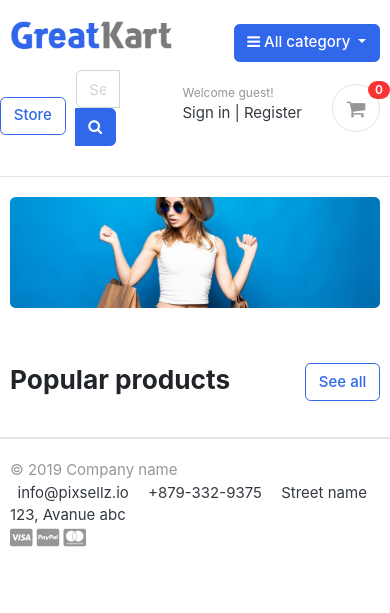
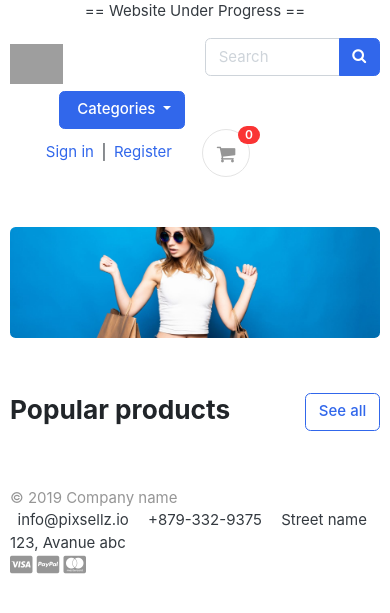
Before and after one commit to Umer-Ishtiaq-4/ecommerce-app, a Django app: page / in a window 390 px wide. Shown: the top 613 px of the page. Run offline with Django 3.2, Linux system fonts and the light colour scheme; data that the repository does not hold is empty; some libraries are stand-ins or nearby versions; some web fonts are replaced; grey boxes are pictures that could not be loaded.

Commit message:
Header Updated

```diff
--- a/greatkart/static/css/custom.css
+++ b/greatkart/static/css/custom.css
@@ -1,3 +1,4 @@
+
 /* Hide Radio button */
 .rate > input{
   display: none;
--- a/greatkart/static/css/responsive.css
+++ b/greatkart/static/css/responsive.css
@@ -3,6 +3,7 @@
 }
 
 @media (max-width: 1200px) {
+
   /* tablet devices */
 }
 @media (max-width: 992px) {
--- a/templates/base.html
+++ b/templates/base.html
@@ -1,6 +1,7 @@
 {% load static %}
 <!DOCTYPE HTML>
 <html lang="en">
+
 <head>
   <meta charset="utf-8">
   <meta http-equiv="pragma" content="no-cache" />
@@ -16,18 +17,19 @@
 
   <!-- Bootstrap4 files-->
   <script src="{% static 'js/bootstrap.bundle.min.js' %}" type="text/javascript"></script>
-<link href="{% static 'css/bootstrap.css' %}" rel="stylesheet" type="text/css"/>
+  <link href="{% static 'css/bootstrap.css' %}" rel="stylesheet" type="text/css" />
 
   <!-- Font awesome 5 -->
   <link href="{% static 'fonts/fontawesome/css/all.min.css' %}" type="text/css" rel="stylesheet">
 
   <!-- custom style -->
-<link href="{% static 'css/ui.css' %}" rel="stylesheet" type="text/css"/>
+  <link href="{% static 'css/ui.css' %}" rel="stylesheet" type="text/css" />
   <link href="{% static 'css/responsive.css' %}" rel="stylesheet" media="only screen and (max-width: 1200px)" />
 
-<link href="{% static 'css/custom.css' %}" rel="stylesheet" type="text/css"/>
+  <link href="{% static 'css/custom.css' %}" rel="stylesheet" type="text/css" />
   <link rel="stylesheet" href="https://cdnjs.cloudflare.com/ajax/libs/font-awesome/4.7.0/css/font-awesome.min.css">
 
+  <link rel="stylesheet" href="{% static 'css/new_custom.css' %}">
   <!-- custom javascript -->
   <script src="{% static 'js/script.js' %}" type="text/javascript"></script>
   <script src="https://ajax.googleapis.com/ajax/libs/jquery/3.5.1/jquery.min.js"></script>
@@ -35,13 +37,14 @@
 
 
   <!-- PayPal Script -->
-<script src="https://www.paypal.com/sdk/js?client-id=AVBSMqNtoZ1IUO6lrSe6-vm9AIV1ZKN8CgXu_nINRs80xELRs650mh3yR62groIUg-GCe59Od_EFOG6O&currency=USD"></script>
+  <script
+    src="https://www.paypal.com/sdk/js?client-id=AVBSMqNtoZ1IUO6lrSe6-vm9AIV1ZKN8CgXu_nINRs80xELRs650mh3yR62groIUg-GCe59Od_EFOG6O&currency=USD"></script>
 
   <script type="text/javascript">
     /// some script
 
     // jquery ready start
-$(document).ready(function() {
+    $(document).ready(function () {
       // jQuery code
 
     });
@@ -49,7 +52,9 @@ $(document).ready(function() {
   </script>
 
 </head>
-<body>
+
+<body class="all_page_body">
+  <div class="all_page_wrapper">
 
     <!-- navbar -->
     {% include 'includes/navbar.html' %}
@@ -61,3 +66,8 @@ $(document).ready(function() {
 
     <!-- footer -->
     {% include 'includes/footer.html' %}
+  </div>
+
+</body>
+
+</html>
--- a/templates/home.html
+++ b/templates/home.html
@@ -25,7 +25,8 @@
 
 <header class="section-heading">
 	<a href="{% url 'store' %}" class="btn btn-outline-primary float-right">See all</a>
-	<h3 class="section-title">Popular products</h3>
+	<h3 class="section-title">Popular products </h3>
+
 </header><!-- sect-heading -->
 
 
@@ -61,7 +62,4 @@
 
 
 
-</body>
-</html>
-
 {% endblock %}
--- a/templates/includes/footer.html
+++ b/templates/includes/footer.html
@@ -1,7 +1,7 @@
 <!-- ========================= FOOTER ========================= -->
-<footer class="section-footer border-top">
+<footer class="section-footer">
 	<div class="container">
-		<section class="footer-bottom border-top row">
+		<section class="footer-bottom row">
 			<div class="col-md-2">
 				<p class="text-muted"> &copy 2019 Company name </p>
 			</div>
--- a/templates/includes/navbar.html
+++ b/templates/includes/navbar.html
@@ -2,22 +2,36 @@
 
 
 
+<div class="d-flex justify-content-center align-items-center announcement-banner">== Website Under Progress == </div>
 <header class="section-header">
 
 
-
-<section class="header-main border-bottom">
-  <div class="container">
+  <section class="header-main">
+    <div class="container custom_container">
       <div class="row align-items-center">
-  <div class="col-lg-2 col-md-3 col-6">
-    <a href="{% url 'home' %}" class="brand-wrap">
-      <img class="logo" src="{% static './images/logo.png' %}">
+        <div class="col-lg-4 col-md-3 col-6">
+          <a href="{% url 'home' %}" class="brand-wraper">
+            <img class="logo" src="{% static './images/shop-logo.png' %}">
           </a> <!-- brand-wrap.// -->
         </div>
-  <div class="col-lg col-sm col-md col-6 flex-grow-0">
+        <div class="col-lg  col-md-6 col-sm-12 col">
+          <form action="{% url 'search' %}" class="search" method='GET'>
+            <div class="input-group w-100">
+              <input type="text" class="form-control search-input" style="width:60%;" placeholder="Search"
+                name="keyword" required>
+
+              <div class="input-group-append">
+                <button class="btn btn-primary black-bg" type="submit">
+                  <i class="fa fa-search"></i>
+                </button>
+              </div>
+            </div>
+          </form> <!-- search-wrap .end// -->
+        </div> <!-- col.// -->
+        <div class="col-lg col-sm col-md col-6 flex-grow-0 ">
           <div class="category-wrap dropdown d-inline-block float-right">
-      <button type="button" class="btn btn-primary dropdown-toggle" data-toggle="dropdown">
-        <i class="fa fa-bars"></i> All category
+            <button type="button" class="btn btn-primary dropdown-toggle new-btn-color" data-toggle="dropdown">
+              <i class="fa"></i> Categories
             </button>
             <div class="dropdown-menu">
               <a class="dropdown-item" href="{% url 'store' %}">All Products </a>
@@ -25,43 +39,29 @@
               <a class="dropdown-item" href="{{ category.get_url }}">{{ category.category_name }} </a>
               {% endfor %}
             </div>
-    </div>  <!-- category-wrap.// -->
+          </div> <!-- category-wrap.// -->
         </div> <!-- col.// -->
-  <a href="{% url 'store' %}" class="btn btn-outline-primary">Store</a>
-  <div class="col-lg  col-md-6 col-sm-12 col">
-    <form action="{% url 'search' %}" class="search" method='GET'>
-      <div class="input-group w-100">
-          <input type="text" class="form-control" style="width:60%;" placeholder="Search" name="keyword" required>
+        <!-- <a href="{% url 'store' %}" class="btn btn-outline-primary">Store</a> -->
 
-          <div class="input-group-append">
-            <button class="btn btn-primary" type="submit">
-              <i class="fa fa-search"></i>
-            </button>
-          </div>
-        </div>
-    </form> <!-- search-wrap .end// -->
-  </div> <!-- col.// -->
         <div class="col-lg-3 col-sm-6 col-8 order-2 order-lg-3">
           <div class="d-flex justify-content-end mb-3 mb-lg-0">
             {% if user.id is None %}
-          <div class="widget-header">
-            <small class="title text-muted">Welcome guest!</small>
+            <div class="d-flex align-items-center">
+              <a class="cust_anchor mr-2" href="{% url 'login' %}">Sign in</a> <span class="dark-transp"> | </span>
+              <a class="cust_anchor ml-2" href="{% url 'register' %}"> Register</a>
+            </div>
+
+            {% else %}
+            <div class="d-flex align-items-center">
               <div>
-              <a href="{% url 'login' %}">Sign in</a> <span class="dark-transp"> | </span>
-              <a href="{% url 'register' %}"> Register</a>
-            </div>
-          </div>
-          {% else %}
-          <div class="widget-header">
-            <small class="title text-muted">Welcome {{user.first_name}}!</small>
-            <div>
-              <a href="{% url 'dashboard' %}">Dashboard</a> <span class="dark-transp"> | </span>
-              <a href="{% url 'logout' %}"> Logout</a>
+                <a class="cust_anchor mr-2" href="{% url 'dashboard' %}">Dashboard</a> <span class="dark-transp"> |
+                </span>
+                <a class="cust_anchor ml-2" href=" {% url 'logout' %}"> Logout</a>
               </div>
             </div>
             {% endif %}
-          <a href="{% url 'cart' %}" class="widget-header pl-3 ml-3">
-            <div class="icon icon-sm rounded-circle border"><i class="fa fa-shopping-cart"></i></div>
+            <a href="{% url 'cart' %}" class="widget-header pl-3 ml-3 cart_anchor">
+              <div class="icon icon-sm rounded-circle border"><i class="fa fa-shopping-cart icon cart_anchor"></i></div>
               <span class="badge badge-pill badge-danger notify">{{cart_count}}</span>
             </a>
 
```
Lines whose indentation alone changed are shown as unchanged.
